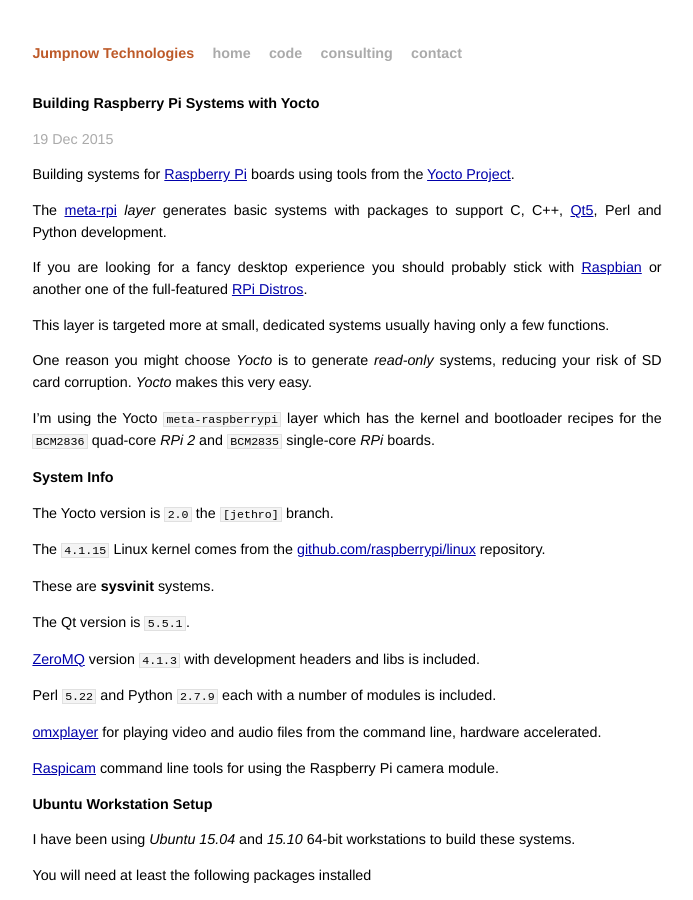
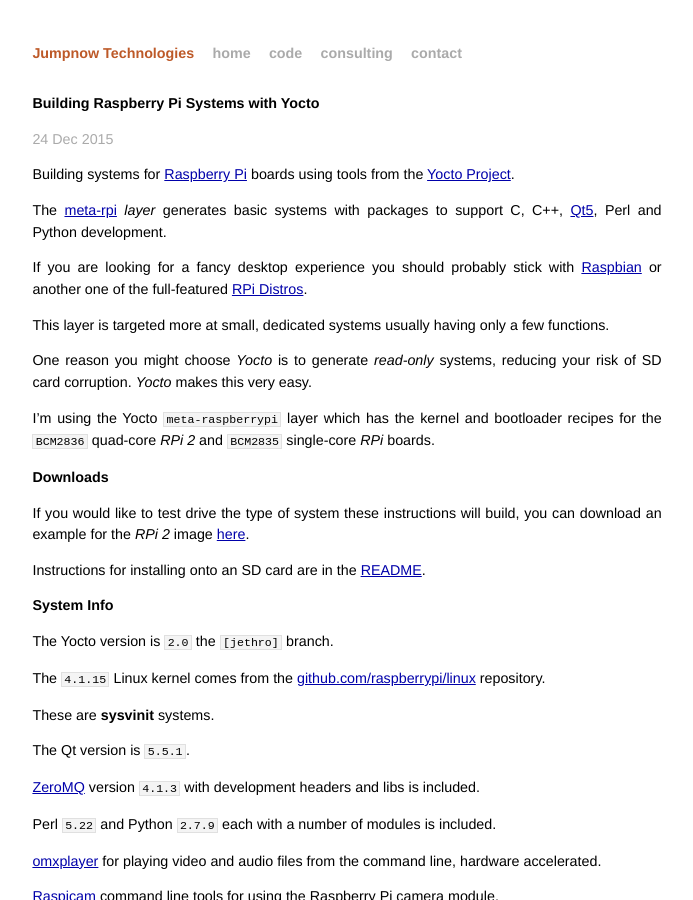
Before and after one commit to jumpnow/jumpnowtek-site, a Jekyll site: the page built from _posts/2015-12-04-Raspberry-Pi-Systems-with-Yocto.md, in a window 1280 px wide and 900 px high. Shown: the whole window, without its empty margins (293-986 px from the left). Built offline with Jekyll 4.4.1, drawn with Linux system fonts in a browser that asks for light colours.

Commit message:
Add download to rpi doc

```diff
--- a/_posts/2015-12-04-Raspberry-Pi-Systems-with-Yocto.md
+++ b/_posts/2015-12-04-Raspberry-Pi-Systems-with-Yocto.md
@@ -2,7 +2,7 @@
 layout: post
 title: Building Raspberry Pi Systems with Yocto
 description: "Building customized systems for the Raspberry Pi using tools from the Yocto Project"
-date: 2015-12-19 15:35:00
+date: 2015-12-24 10:20:00
 categories: rpi
 tags: [linux, rpi, yocto]
 ---
@@ -18,6 +18,12 @@
 One reason you might choose *Yocto* is to generate *read-only* systems, reducing your risk of SD card corruption. *Yocto* makes this very easy.
 
 I'm using the Yocto `meta-raspberrypi` layer which has the kernel and bootloader recipes for the `BCM2836` quad-core *RPi 2* and `BCM2835` single-core *RPi* boards.
+
+### Downloads
+
+If you would like to test drive the type of system these instructions will build, you can download an example for the *RPi 2* image [here][downloads].
+
+Instructions for installing onto an SD card are in the [README][readme].
 
 ### System Info
 
@@ -525,3 +531,5 @@
 [zeromq]: http://zeromq.org/
 [raspicam]: https://www.raspberrypi.org/documentation/usage/camera/raspicam/README.md
 [rpi_camera_module]: https://www.raspberrypi.org/documentation/raspbian/applications/camera.md
+[downloads]: http://www.jumpnowtek.com/downloads/rpi/
+[readme]: http://www.jumpnowtek.com/downloads/rpi/README.txt
```
